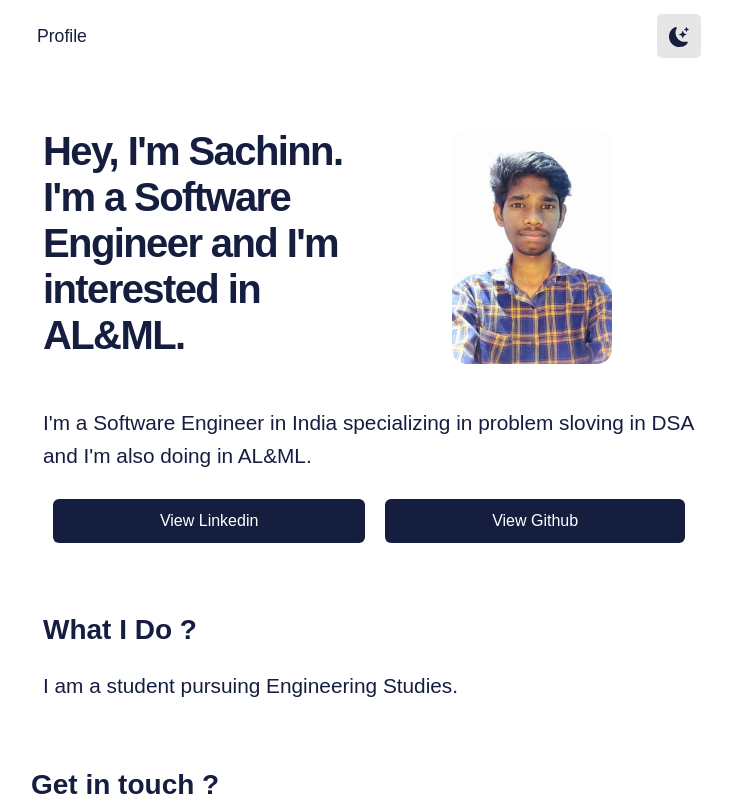
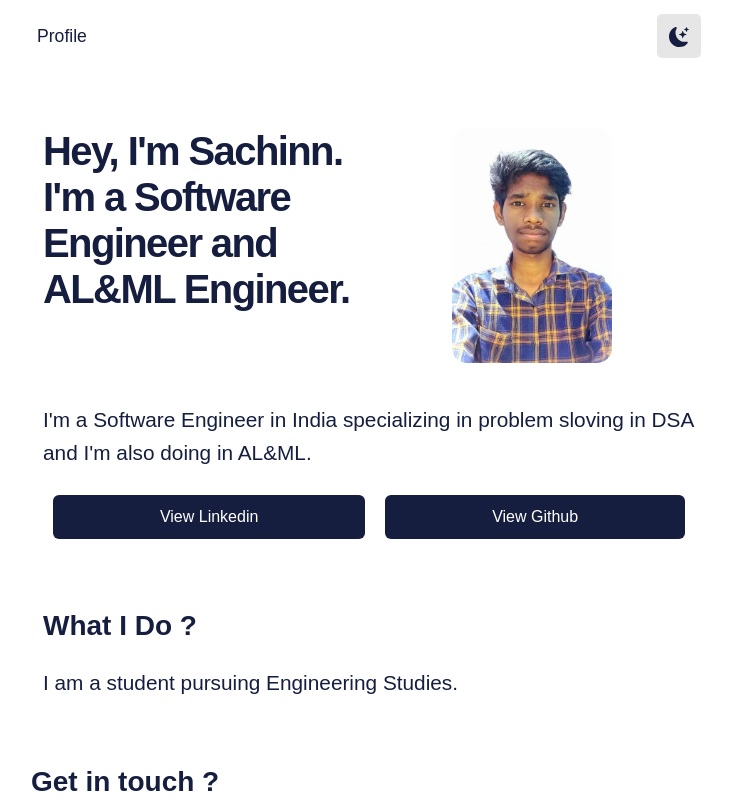
Before and after one commit to Sachinn-p/Mysite, a plain HTML site: page index.html in a window 1280 px wide. Shown: the top 805 px of the page, without its empty margins (271-1003 px from the left). Drawn offline with nearby package versions, Linux system fonts and the light colour scheme.

Commit message:
Update AI and ML index.html

```diff
--- a/index.html
+++ b/index.html
@@ -30,7 +30,7 @@
     <main>
       <div class="container" id="profile">
         <div class="left-column">
-          <h1>Hey, I'm Sachinn. I'm a Software Engineer and I'm interested in AL&ML.</h1>
+          <h1>Hey, I'm Sachinn. I'm a Software Engineer and  AL&ML Engineer.</h1>
         </div>
         <div class="right-column">
           <img class="pfimg" src="pfimg.jpg">
```
